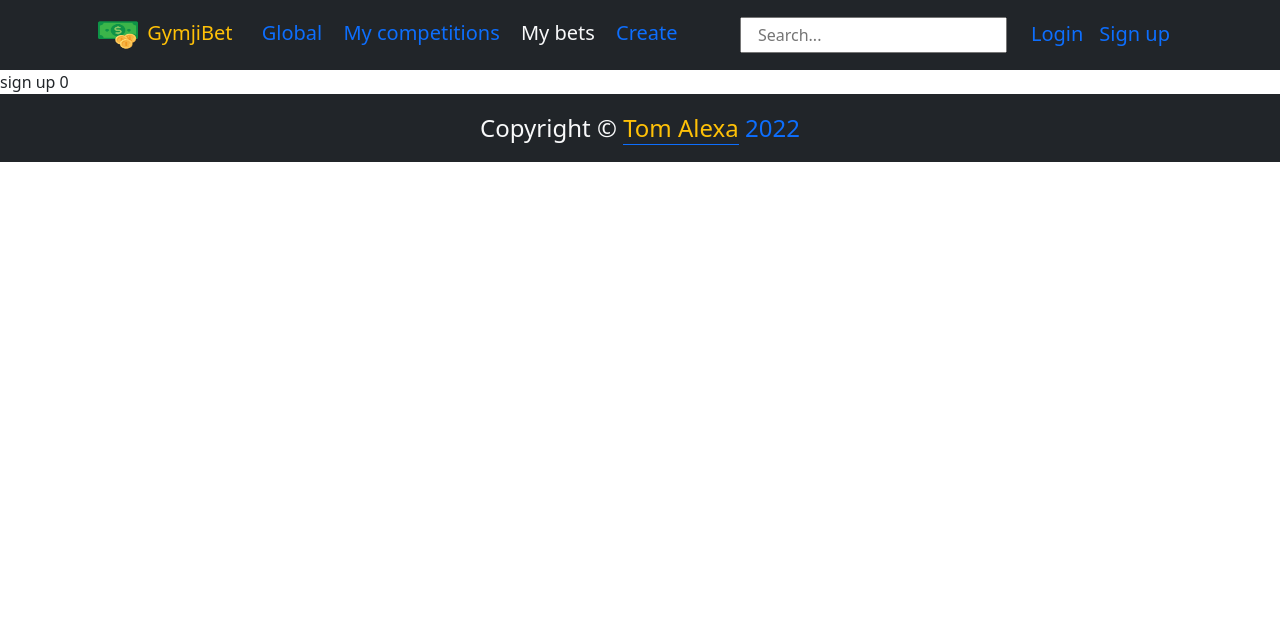
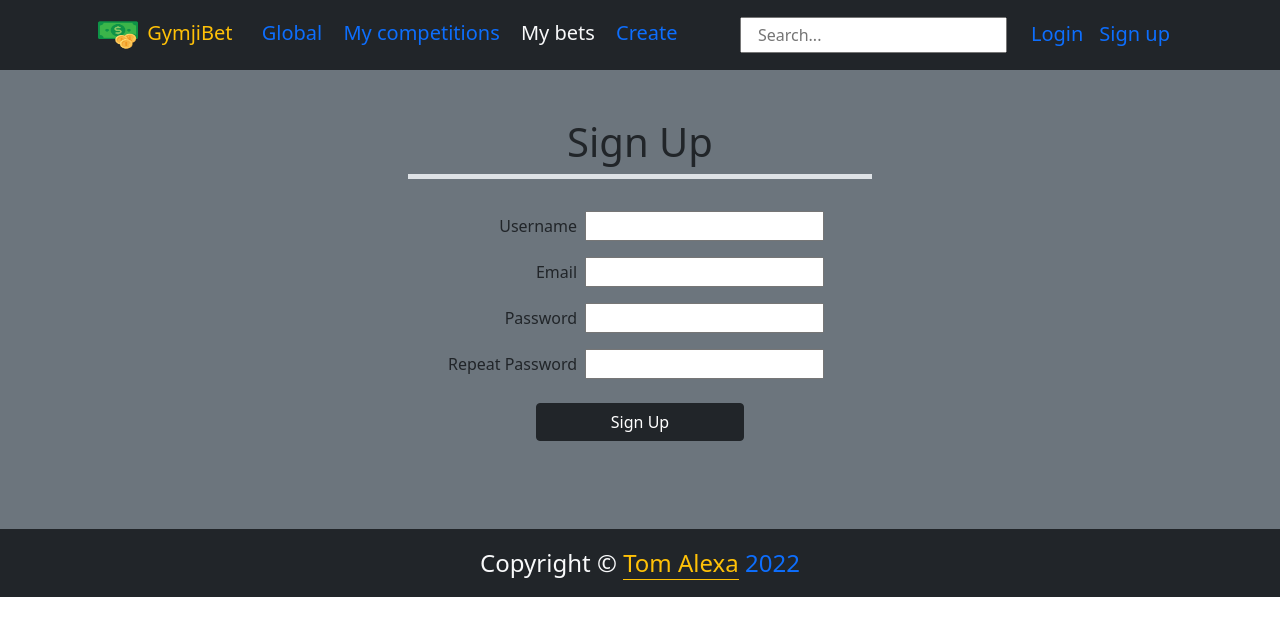
Before and after one commit to tom-alexa/gymjibet, a Vue app in the folder app/frontend/: page /signup in a window 1280 px wide. Shown: the top 636 px of the page. Built offline with nearby package versions, Linux system fonts and the light colour scheme.

Commit message:
Add login page and sign up page

```diff
--- a/app/frontend/package.json
+++ b/app/frontend/package.json
@@ -7,6 +7,7 @@
     "preview": "vite preview --port 4173"
   },
   "dependencies": {
+    "axios": "^0.27.2",
     "bootstrap": "^5.1.3",
     "vue": "^3.2.37",
     "vue-router": "^4.1.2"
--- a/app/frontend/src/router/index.js
+++ b/app/frontend/src/router/index.js
@@ -5,7 +5,7 @@ import SignUp from '../views/authentication/SignUp.vue'
 const routes = [
     {
         path: "/",
-        redirect: "/login"
+        redirect: "/global/competitions"
     },
     {
         path: "/login",
--- a/app/frontend/src/views/Footer.vue
+++ b/app/frontend/src/views/Footer.vue
@@ -2,9 +2,8 @@
     <div class="bg-dark">
         <div class="container text-center text-light fs-4 py-3">
             <span class="text-light">Copyright &copy;</span> <a
-                class="text-decoration-none text-warning border-bottom border-primary"
-                href="https://www.github.com/tom-alexa">Tom
-                Alexa</a> <span class="text-primary">2022</span>
+                class="text-decoration-none text-warning border-bottom border-warning"
+                href="https://github.com/tom-alexa">Tom Alexa</a> <span class="text-primary">2022</span>
         </div>
     </div>
 </template>
--- a/app/frontend/src/views/authentication/Login.vue
+++ b/app/frontend/src/views/authentication/Login.vue
@@ -1,7 +1,28 @@
 <template>
-    Login
+    <div class="bg-secondary">
+        <div class="container py-5">
+            <h1 class="d-flex justify-content-center">Login</h1>
+            <div class="d-flex justify-content-center">
+                <div class="">
+                    <form @submit.prevent class="d-flex flex-column align-items-end border-top border-5 p-4">
+                        <div :class="itemContainers">
+                            <label for="username">Username or Email</label>
+                            <input id="usernameEmail" :class="inputClasses" type="text">
+                        </div>
+                        <div :class="itemContainers">
+                            <label for="password">Password</label>
+                            <input id="password" :class="inputClasses" type="password">
+                        </div>
+                        <button type="submit" class="btn btn-dark m-3 w-50 align-self-center">Login</button>
+                    </form>
+                </div>
+            </div>
+        </div>
+    </div>
 </template>
 
 <script setup>
+const itemContainers = "my-2 mx-3"
+const inputClasses = "mx-2"
 
 </script>
--- a/app/frontend/src/views/authentication/SignUp.vue
+++ b/app/frontend/src/views/authentication/SignUp.vue
@@ -1,10 +1,36 @@
 <template>
-    sign up {{ a }}
+    <div class="bg-secondary">
+        <div class="container py-5">
+            <h1 class="d-flex justify-content-center">Sign Up</h1>
+            <div class="d-flex justify-content-center">
+                <div class="">
+                    <form @submit.prevent class="d-flex flex-column align-items-end border-top border-5 p-4">
+                        <div :class="itemContainers">
+                            <label for="username">Username</label>
+                            <input id="username" :class="inputClasses" type="text">
+                        </div>
+                        <div :class="itemContainers">
+                            <label for="email">Email</label>
+                            <input id="email" :class="inputClasses" type="email">
+                        </div>
+                        <div :class="itemContainers">
+                            <label for="pasword">Password</label>
+                            <input id="password" :class="inputClasses" type="password">
+                        </div>
+                        <div :class="itemContainers">
+                            <label for="passwordRepeat">Repeat Password</label>
+                            <input id="passwordRepeat" :class="inputClasses" type="password">
+                        </div>
+                        <button type="submit" class="btn btn-dark m-3 w-50 align-self-center">Sign Up</button>
+                    </form>
+                </div>
+            </div>
+        </div>
+    </div>
 </template>
 
 <script setup>
-import { ref } from 'vue';
-
-const a = ref(0)
+const itemContainers = "my-2 mx-3"
+const inputClasses = "mx-2"
 
 </script>
```
Also changed, not shown: 1 other file (tests, documents, lock files or other folders).
